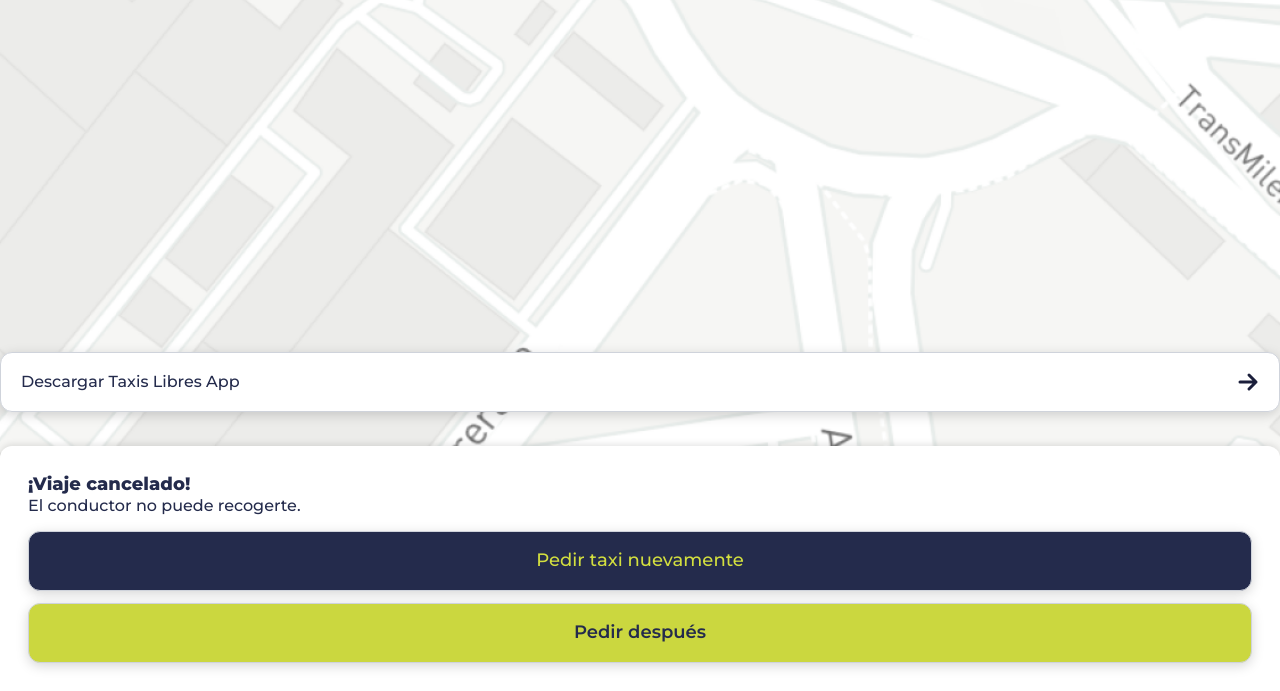
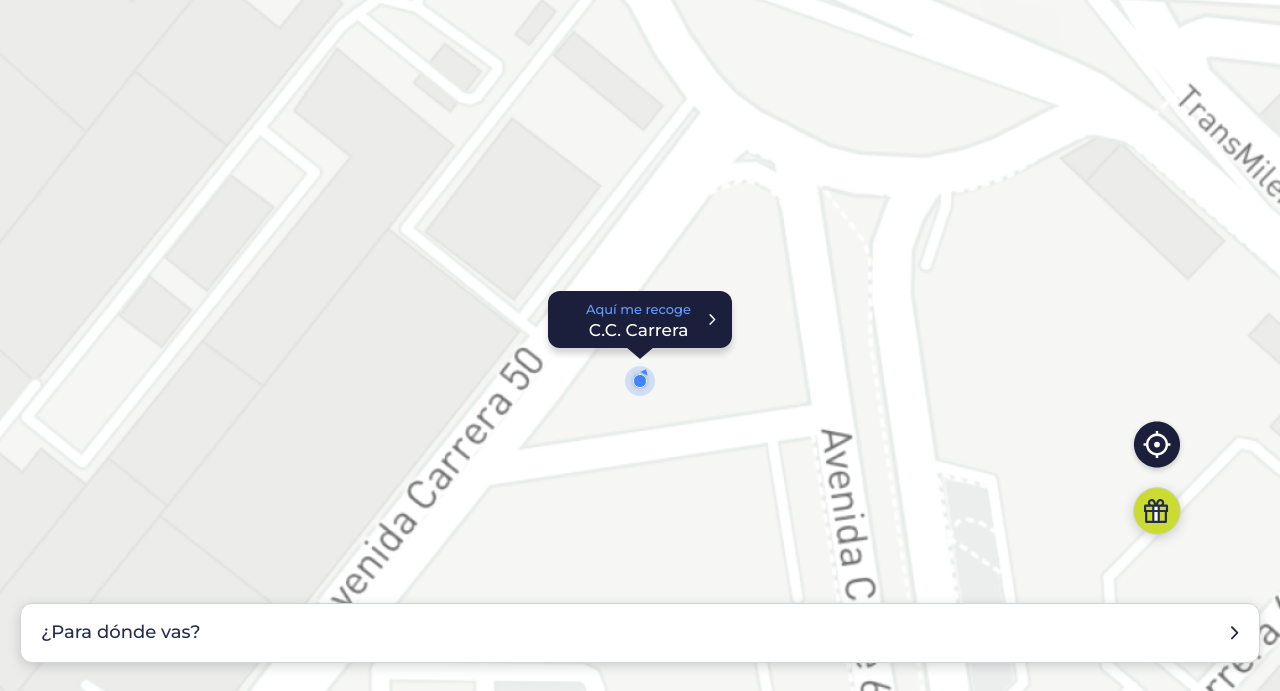
Before and after one commit to jscortes23/nequi-pwa, a plain HTML site: page index.html in a window 1280 px wide. Shown: the part 109-800 px from the top of the page. Drawn offline with Linux system fonts and the light colour scheme.

Commit message:
Test view fix

```diff
--- a/index.html
+++ b/index.html
@@ -24,7 +24,7 @@
   <body>
     <main class="container__map">
       <div class="content__map">
-        <section class="view-start p-28-20 hidden">
+        <section class="view-start p-28-20">
           <div class="view-start__content grid-col-6 grid-row-5">
             <span class="icon icon-gps grid-right-row-3"></span>
             <div class="container-current-location">
@@ -608,7 +608,7 @@
             </div>
           </div>
         </section>
-        <section class="view-cancel-trip">
+        <section class="view-cancel-trip hidden">
           <div class="view-cancel-trip__content grid-col-6 grid-row-3">
             <span class="icon icon-logo-tl grid-corner-top-right m-28-20"></span>
             <button class="btn btn-lg-xxx grid-h-full btn-with-icon fs-16">
```
